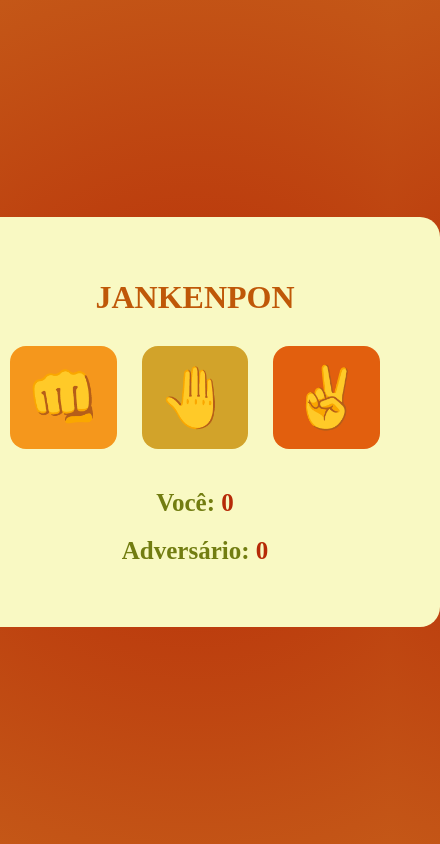
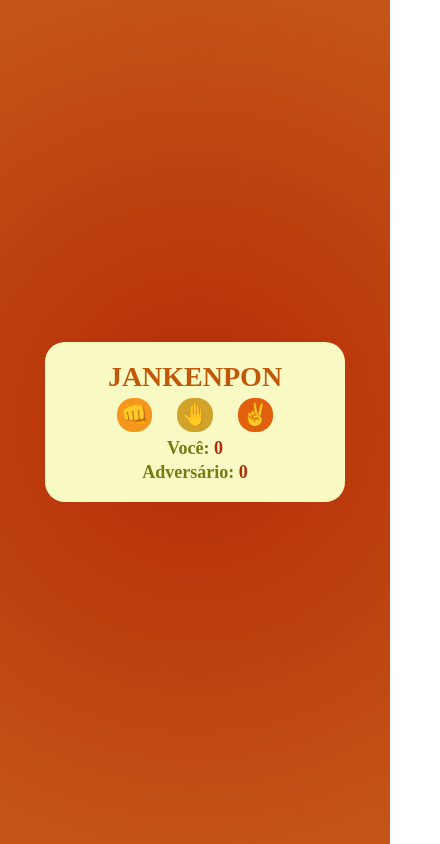
Before and after one commit to ArielaFontes/desafio-jokenpo, a plain HTML site: page index.html in a window 390 px wide. Shown: the whole page, 440 px wide, since content can reach past the window. Drawn offline with Linux system fonts and the light colour scheme.

Commit message:
reponsive

```diff
--- a/style.css
+++ b/style.css
@@ -17,6 +17,7 @@ h1 {
     text-align: center;
     color: #bf5808;
     margin-bottom: 30px;
+    font-size: 60px;
 }
 
 .box {
@@ -92,3 +93,50 @@ p {
 #scissors {
     background-color: #e25f0e;
 }
+
+@media screen and (max-width: 500px) {
+    .box {
+        width: 300px;
+        height: 160px;
+        padding: 1px;
+    }
+
+    p {
+        text-align: center;
+        margin-top: 3px;
+        font-weight: bold;
+        font-size: 32px;
+    }
+
+    h1 {
+        margin-bottom: 5px;
+        font-size: 28px;
+    }
+
+    button {
+        font-size: 22px;
+        padding: 4px;
+    }
+
+    .your-score{
+        font-size: 18px;
+    }
+
+    .computer-score {
+        font-size: 18px;
+    }
+
+    .your-score span {
+        font-size: 18px;
+    }
+
+    .result {
+        font-size: 14px;
+
+    }
+
+    .computer-score span {
+        font-size: 18px;
+    }
+
+}
```
